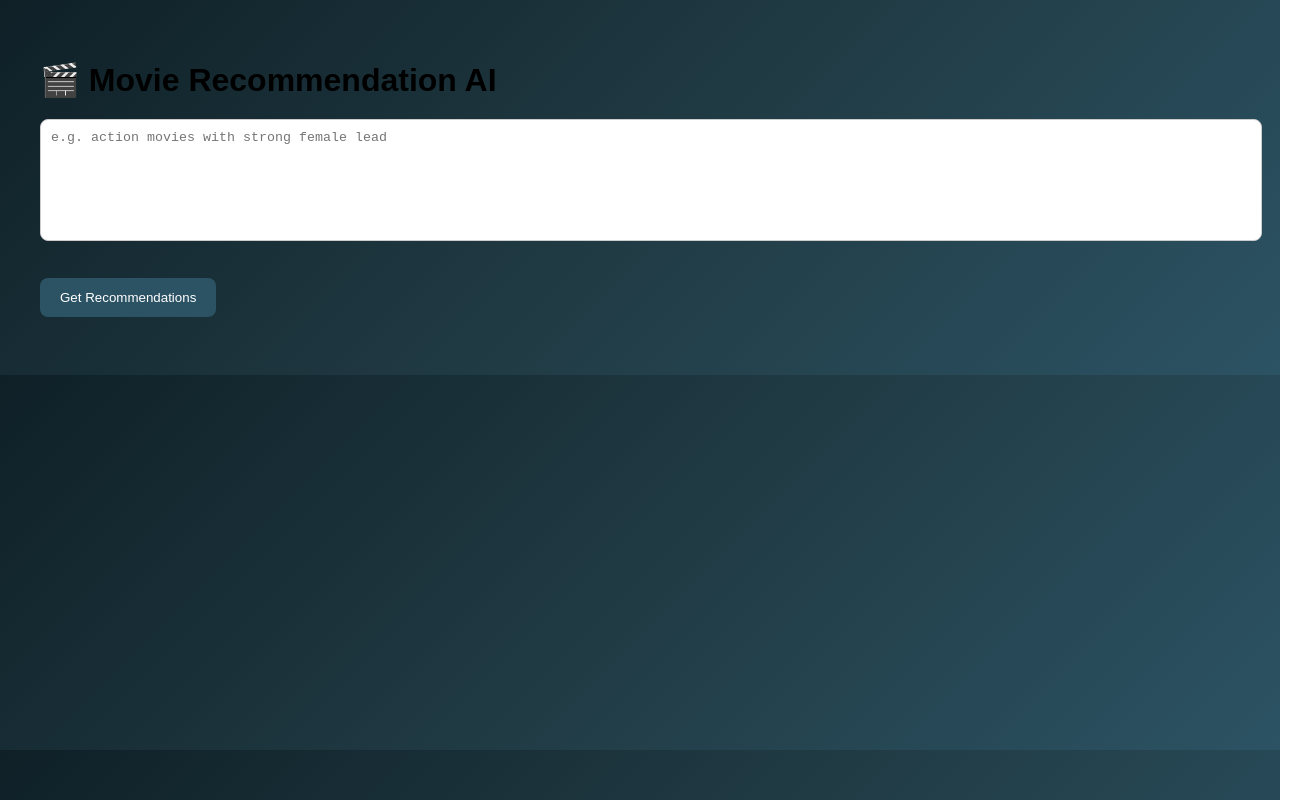
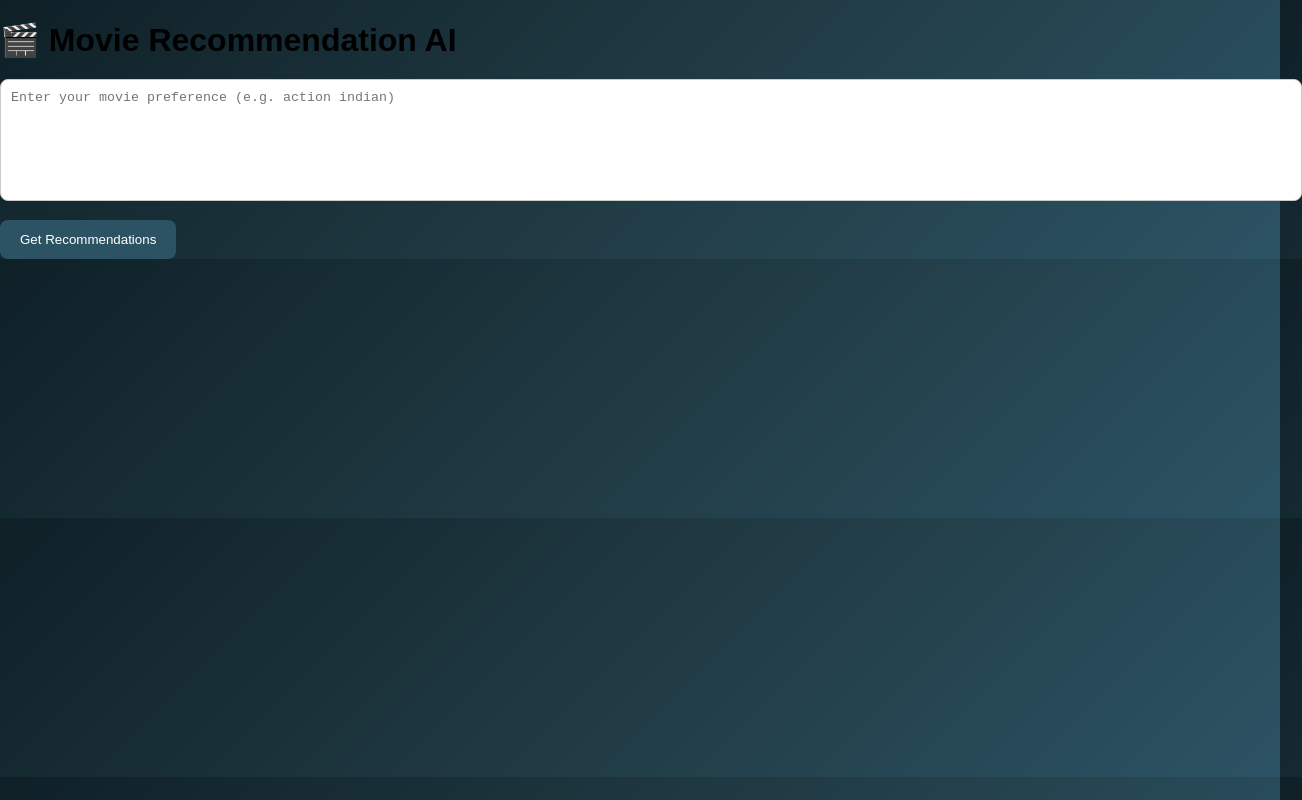
Before and after one commit to DeepanshuAdhikari549/Movie-Recommendation, a React (Vite) app in the folder fronten/: page / in a window 1280 px wide. Shown: the whole page, 1302 px wide, since content can reach past the window. Built offline with nearby package versions, Linux system fonts and the light colour scheme.

Commit message:
Fix App.jsx backend integration

```diff
--- a/fronten/src/App.jsx
+++ b/fronten/src/App.jsx
@@ -1,23 +1,24 @@
 import { useState } from "react";
+import "./App.css";
 
-export default function App() {
+function App() {
   const [input, setInput] = useState("");
-  const [movies, setMovies] = useState("");
+  const [result, setResult] = useState("");
   const [loading, setLoading] = useState(false);
   const [error, setError] = useState("");
 
-  const getMovies = async () => {
+  const getRecommendations = async () => {
     if (!input.trim()) {
-      alert("Please enter something");
+      alert("Please enter movie preference");
       return;
     }
 
     setLoading(true);
-    setMovies("");
     setError("");
+    setResult("");
 
     try {
-      const res = await fetch(
+      const response = await fetch(
         "https://movie-recommendation-pyuc.onrender.com/recommend",
         {
           method: "POST",
@@ -30,57 +31,45 @@ export default function App() {
         }
       );
 
-
-
-      if (!res.ok) {
-        const errText = await res.text();
-        throw new Error(errText);
+      if (!response.ok) {
+        throw new Error("Backend error");
       }
 
-      const data = await res.json();
-      console.log("Frontend received:", data);
-
-      if (data.recommendations) {
-        setMovies(data.recommendations);
-      } else {
-        setError("No recommendations received");
-      }
-    } catch (err) {
-      console.error("Frontend error:", err);
-      setError("Backend error. Check server console.");
+      const data = await response.json();
+      setResult(data.recommendations);
+    } catch {
+      setError(
+        "Backend is waking up (Render free tier). Please wait 30–60 seconds and try again."
+      );
     } finally {
-
       setLoading(false);
     }
   };
 
   return (
-    <div style={{ padding: 40, fontFamily: "Arial" }}>
+    <div className="app">
       <h1>🎬 Movie Recommendation AI</h1>
 
       <textarea
-        rows={4}
-        style={{ width: "100%", padding: 10 }}
-        placeholder="e.g. action movies with strong female lead"
+        placeholder="Enter your movie preference (e.g. action indian)"
         value={input}
         onChange={(e) => setInput(e.target.value)}
       />
 
-      <br /><br />
-
-      <button onClick={getMovies} disabled={loading}>
+      <button onClick={getRecommendations} disabled={loading}>
         {loading ? "Loading..." : "Get Recommendations"}
       </button>
 
-      <br /><br />
+      {error && <p className="error">{error}</p>}
 
-      {error && <p style={{ color: "red" }}>{error}</p>}
-
-      {movies && (
-        <pre style={{ background: "#f4f4f4", padding: 15 }}>
-          {movies}
-        </pre>
+      {result && (
+        <div className="result">
+          <h3>Recommended Movies:</h3>
+          <pre>{result}</pre>
+        </div>
       )}
     </div>
   );
 }
+
+export default App;
```
Lines whose indentation alone changed are shown as unchanged.
